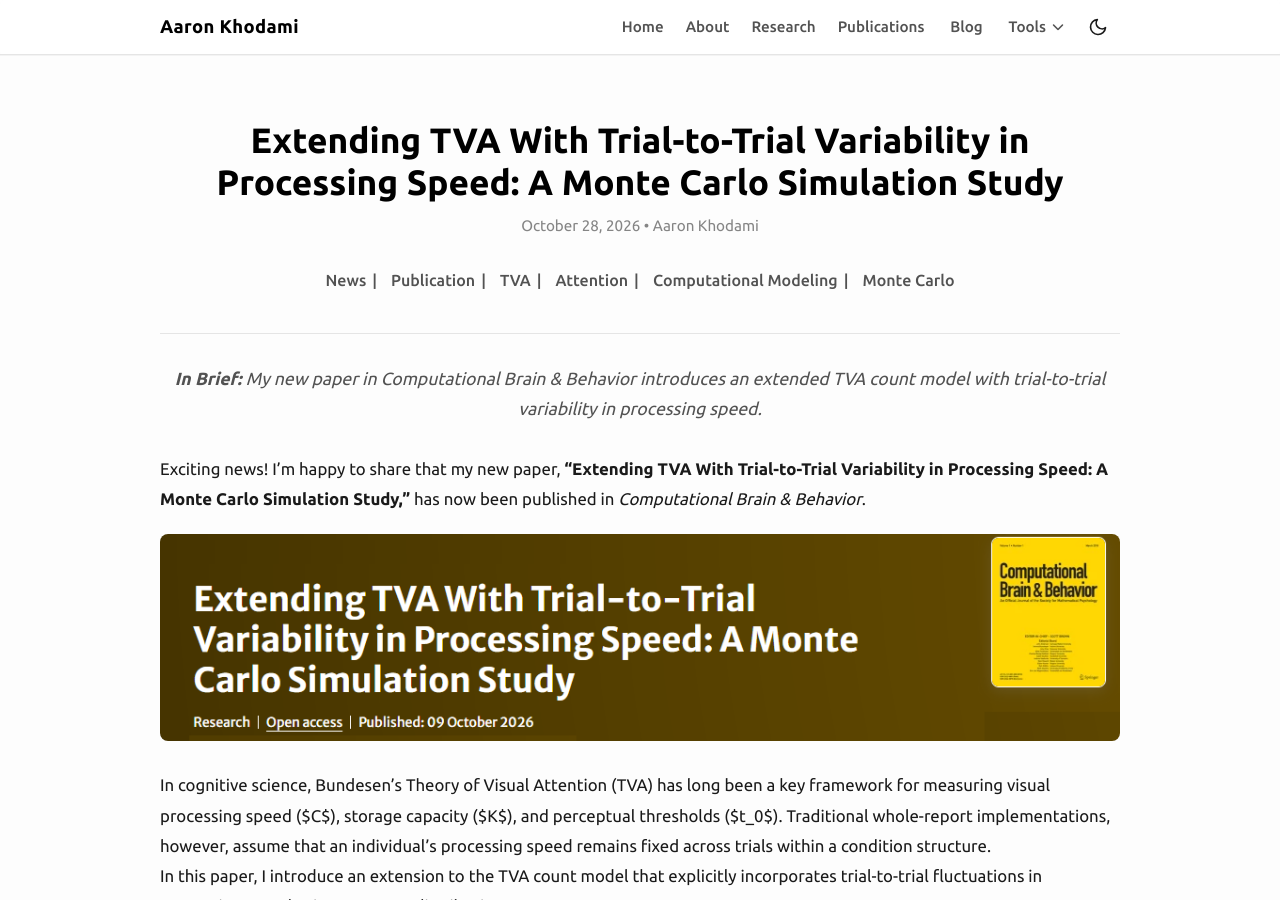
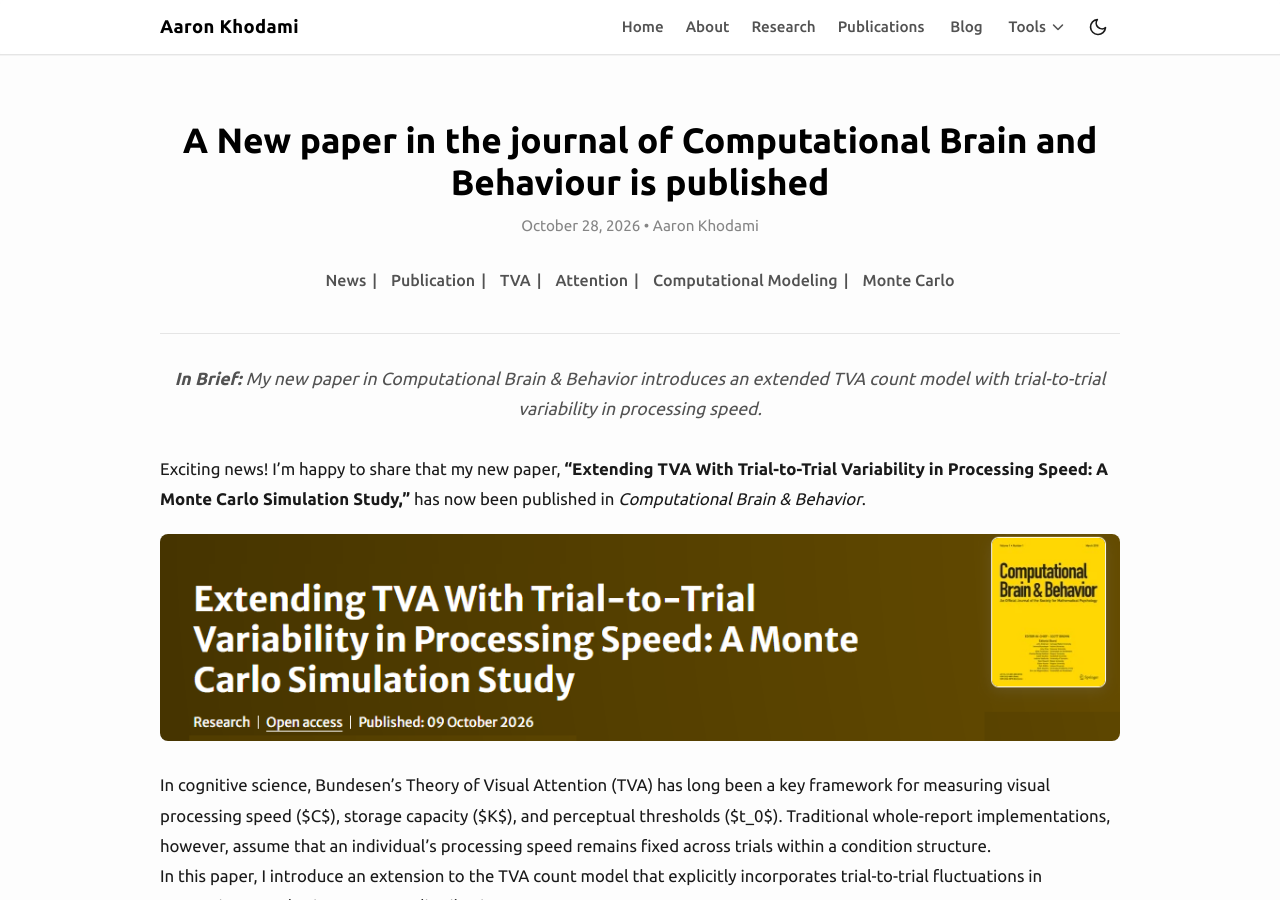
Before and after one commit to Aaronkhodami/aaronkhodami.github.io, a Jekyll site: the page built from _posts/2026-10-28-extending-tva-with-trial-to-trial-variability-published.md, in a window 1280 px wide and 900 px high. Built offline with Jekyll 4.4.1, drawn with Linux system fonts in a browser that asks for light colours.

Commit message:
Update post title for publication announcement

```diff
--- a/_posts/2026-10-28-extending-tva-with-trial-to-trial-variability-published.md
+++ b/_posts/2026-10-28-extending-tva-with-trial-to-trial-variability-published.md
@@ -1,6 +1,6 @@
 ---
 layout: post
-title: "Extending TVA With Trial-to-Trial Variability in Processing Speed: A Monte Carlo Simulation Study"
+title: "A New paper in the journal of Computational Brain and Behaviour is published"
 date: 2026-10-28 06:00:00 +0100
 categories: updates
 tags: [News, Publication, TVA, Attention, Computational Modeling, Monte Carlo]
```
